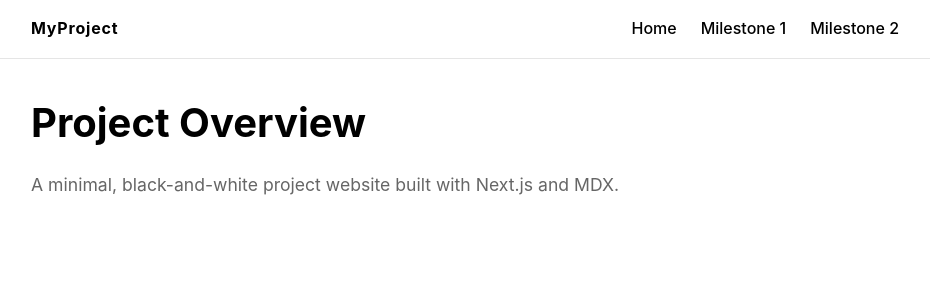
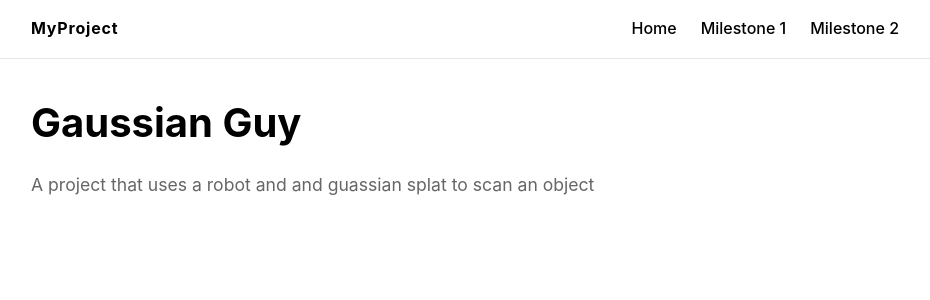
Before and after one commit to julakshah/gaussian-guy, a Next.js app: page / in a window 1280 px wide. Shown: the top 300 px of the page, without its empty margins (175-1105 px from the left). Built offline with nearby package versions, Linux system fonts and the light colour scheme.

Commit message:
updating main page content

```diff
--- a/app/page.js
+++ b/app/page.js
@@ -1,9 +1,10 @@
 export default function Home() {
 return (
 <section className="hero">
-<h1>Project Overview</h1>
+<h1>Gaussian Guy</h1>
 <p>
-A minimal, black-and-white project website built with Next.js and MDX.
+
+        A project that uses a robot and and guassian splat to scan an object
 </p>
 </section>
 )
```
